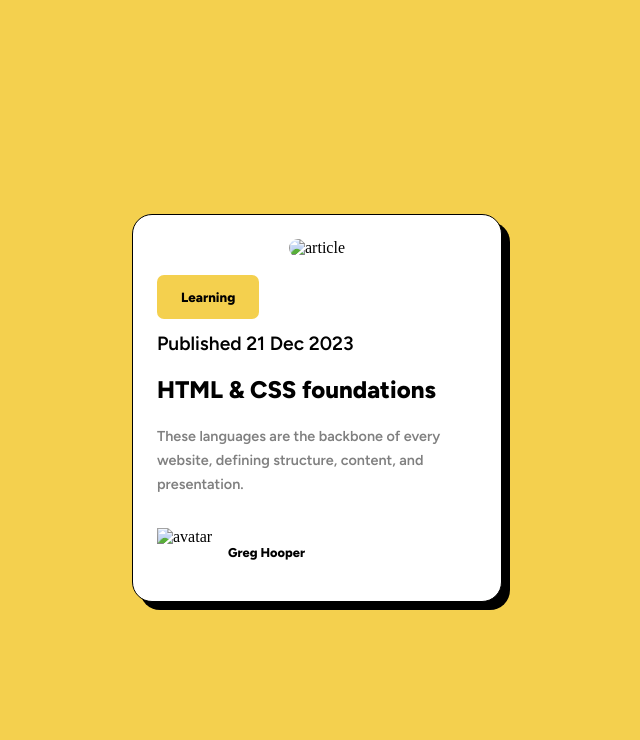
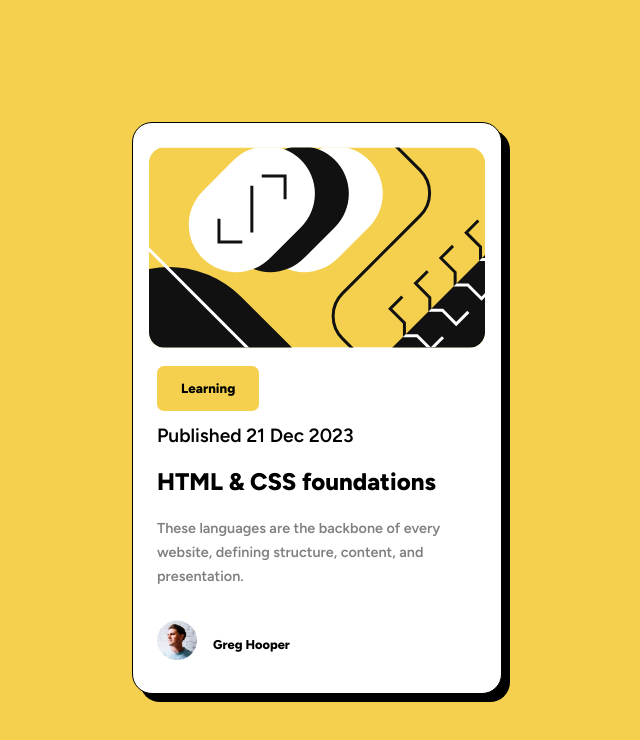
Before and after one commit to ksjeeva/blog-preview-card-component, a plain HTML site: page index.html in a window 1280 px wide. Shown: the whole page, without its empty margins (323-963 px from the left). Drawn offline with Linux system fonts and the light colour scheme.

Commit message:
Update index.html

```diff
--- a/index.html
+++ b/index.html
@@ -9,7 +9,7 @@
 <body>
     <div id="container" role="main">
       <div id="article-img">
-        <img src="images\illustration-article.svg" alt="article"></img>
+        <img src="assets\images\illustration-article.svg" alt="article"></img>
       </div><br>
       <button> Learning</button>
       <h1> Published 21 Dec 2023</h1>
@@ -17,7 +17,7 @@
       <h3> These languages are the backbone of every website, defining structure, content, and presentation.</h3><br>
     <div id="flex-using">
     <div id="avatar-img">
-        <img src="images\image-avatar.webp" alt="avatar">
+        <img src="assets\images\image-avatar.webp" alt="avatar">
     </div>
     <div id="name">
         <h4> Greg Hooper</h4>
```
